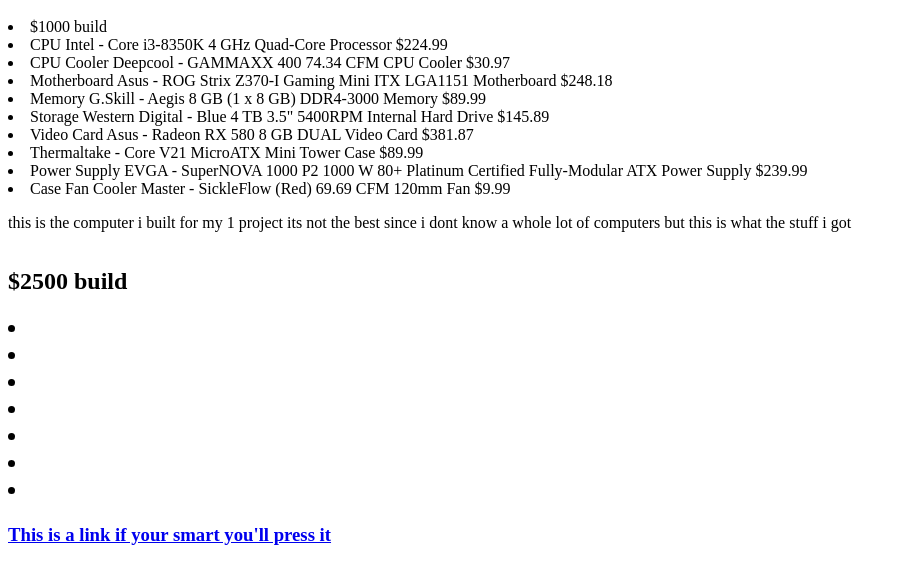
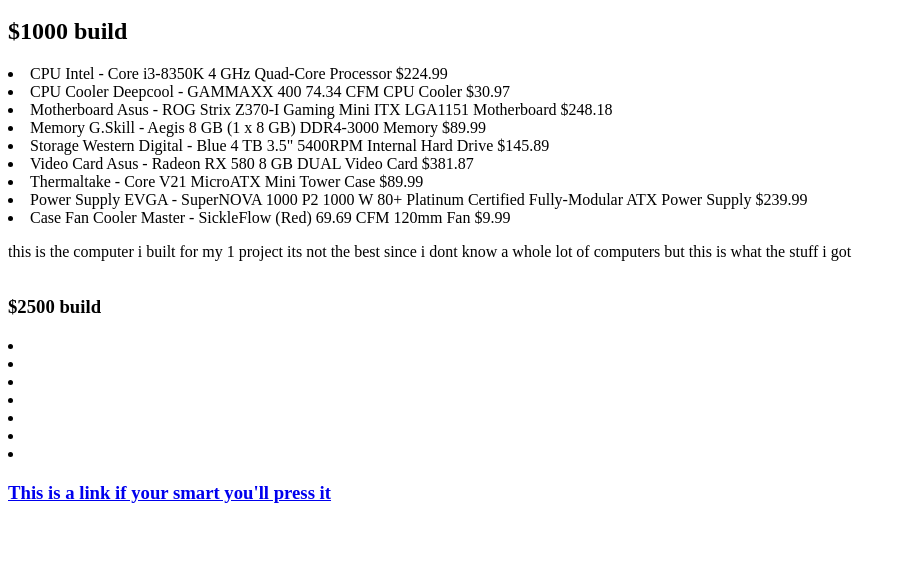
Before and after one commit to junior-delatorre/junior-delatorre.github.io, a plain HTML site: page index.html in a window 1280 px wide. Shown: the part 48-632 px from the top of the page, without its empty margins (0-906 px from the left). Drawn offline with Linux system fonts and the light colour scheme.

Commit message:
Update index.html

```diff
--- a/index.html
+++ b/index.html
@@ -5,7 +5,7 @@
 
 <h1>System builds</h1>
 
-  <li> $1000 build </li>
+  <h2> $1000 build </h2>
   <li>CPU 	Intel - Core i3-8350K 4 GHz Quad-Core Processor 	$224.99 	 </li>
   <li>CPU Cooler 	Deepcool - GAMMAXX 400 74.34 CFM CPU Cooler 	$30.97 	 </li>
   <li>Motherboard 	Asus - ROG Strix Z370-I Gaming Mini ITX LGA1151 Motherboard 	$248.18 	 </li>
@@ -20,7 +20,7 @@
   <img src="">
 
 
-<h2> $2500 build <h2>
+<h3> $2500 build </h3>
  <li> </li>
  <li> </li>
  <li> </li>
```
